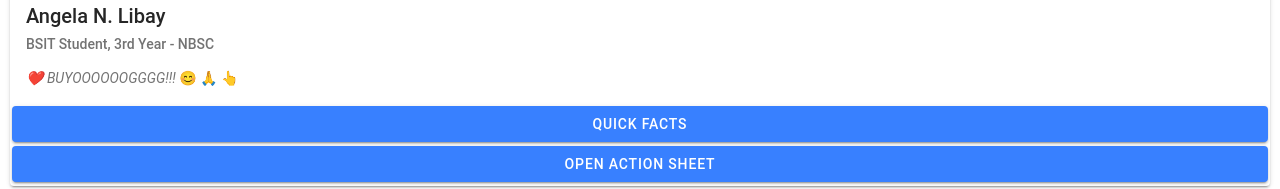
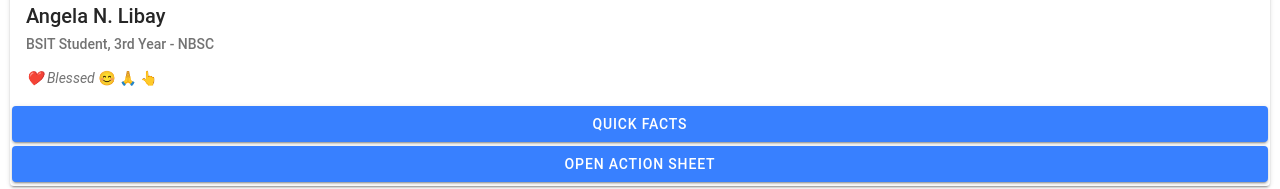
Before and after one commit to anjlibay/ion-t-libay, a React (Vite) app: page /tab1 in a window 1280 px wide. Shown: the part 352-541 px from the top of the page. Built offline with nearby package versions, Linux system fonts and the light colour scheme.

Commit message:
Added changes to the bio

```diff
--- a/src/pages/Tab1.tsx
+++ b/src/pages/Tab1.tsx
@@ -52,7 +52,7 @@ const Tab1: React.FC = () => {
             <IonCardSubtitle>BSIT Student, 3rd Year - NBSC</IonCardSubtitle>
           </IonCardHeader>
 
-          <IonCardContent><i>❤️ BUYOOOOOOGGGG!!!</i> 😊 🙏 &#x1F446;</IonCardContent>
+          <IonCardContent><i>❤️ Blessed</i> 😊 🙏 &#x1F446;</IonCardContent>
 
           <IonButton onClick={() => setShowAlert(true)} expand="block" color="primary">Quick Facts</IonButton>
 
```
